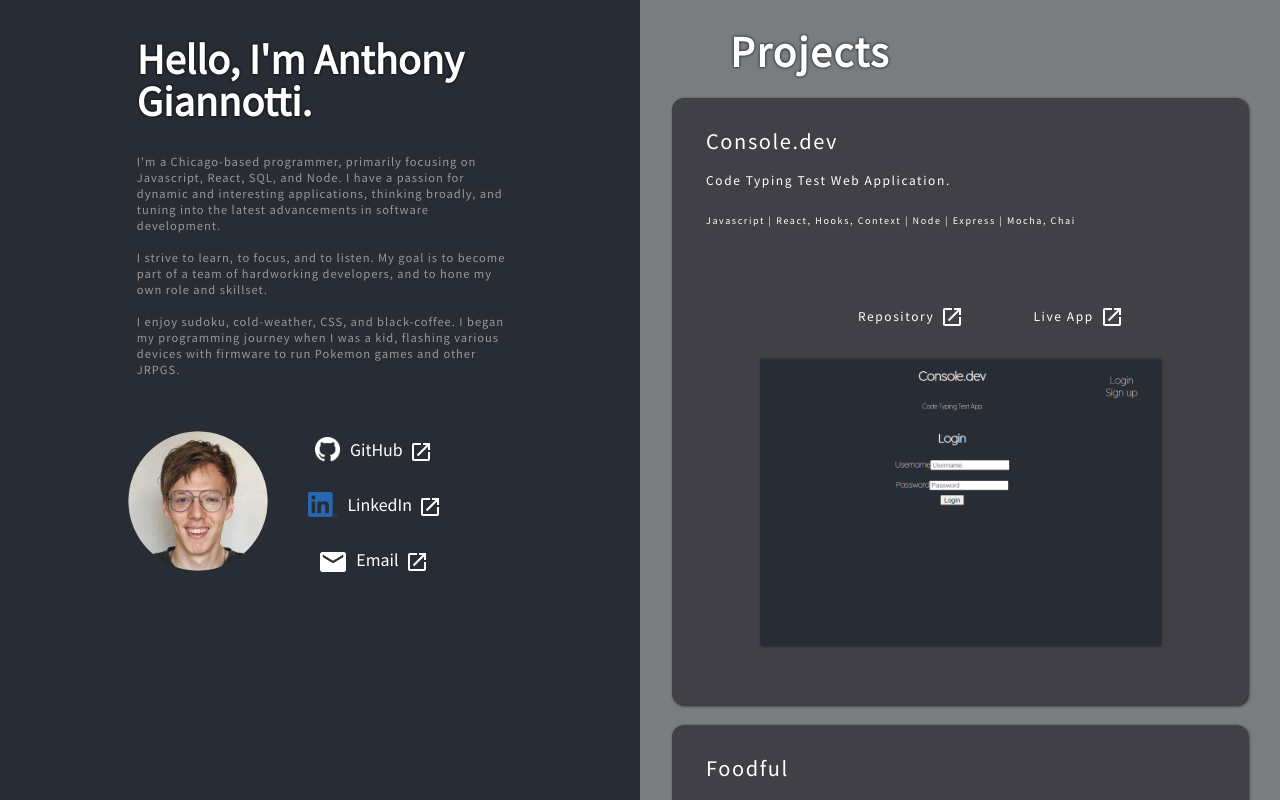
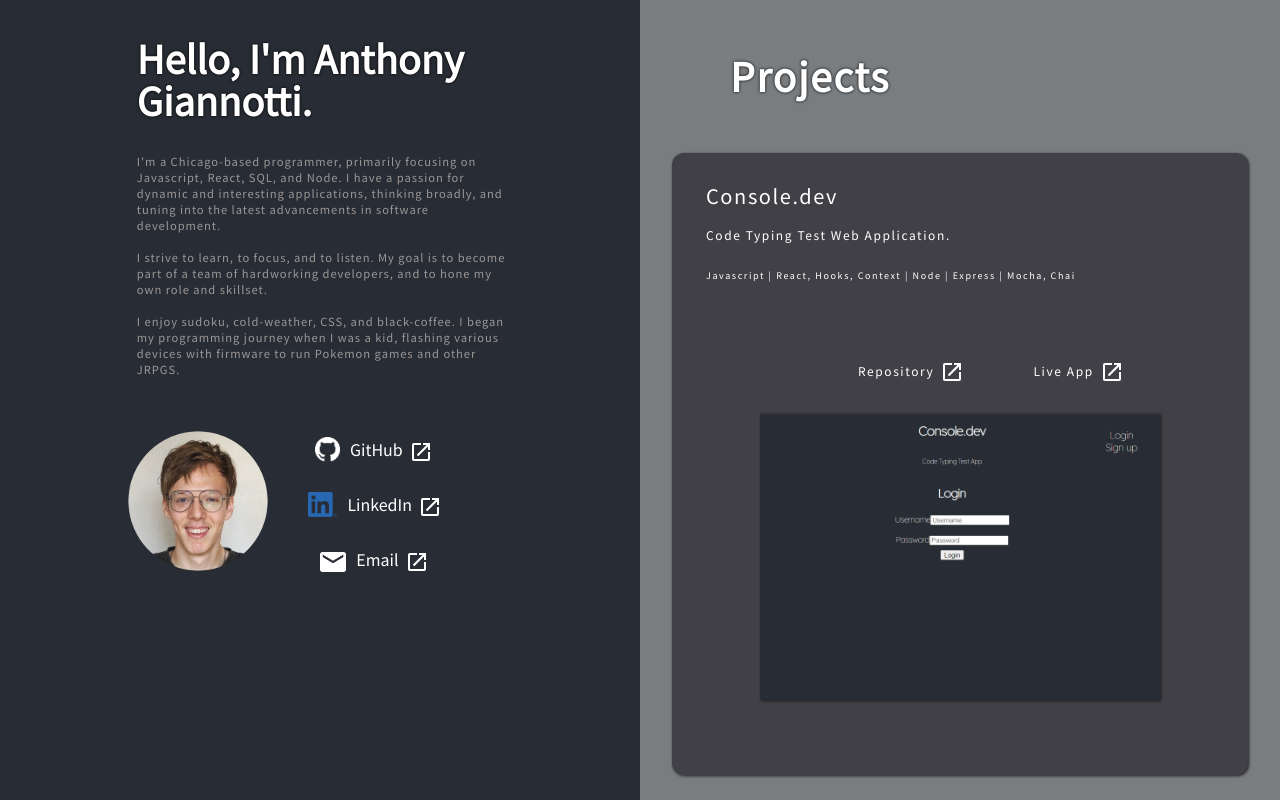
Before and after one commit to agiannotti/agiannotti-portfolio, a React (Create React App) app: page / in a window 1280 px wide. Shown: the top 800 px of the page. Built offline with nearby package versions, Linux system fonts and the light colour scheme.

Commit message:
portfolioliolio

```diff
--- a/src/Components/Projects/Projects.css
+++ b/src/Components/Projects/Projects.css
@@ -7,6 +7,7 @@
   letter-spacing: 0.1rem;
   font-size: 26px;
   min-width: 400px;
+  padding-top: 25px;
 }
 .project-section {
   background-color: rgb(64, 64, 70);
@@ -28,6 +29,7 @@
 .repo__link {
   font-size: 12px;
   padding-left: 24px;
+  padding-top: 10px;
 }
 .live__link {
   font-size: 12px;
@@ -104,8 +106,8 @@
     width: 85%;
     max-width: 90%;
     margin: auto;
-    margin-bottom: 20px;
-    padding-bottom: 35px;
+    margin-top: 30px;
+    padding-bottom: 50px;
     max-width: 569px;
   }
   .repo__link {
@@ -119,8 +121,7 @@
   }
   .__projectsTagline {
     padding-left: 45px;
-    display: flex;
-    justify-content: flex-start;
+    margin-top: 50px;
   }
   .__projectDesc {
     padding-left: 18px;
@@ -165,7 +166,7 @@
     left: 170px;
   }
   .__projectsTagline {
-    padding-left: 190px;
+    padding-left: 145px;
   }
   .repo__link {
     padding-left: 150px;
```
